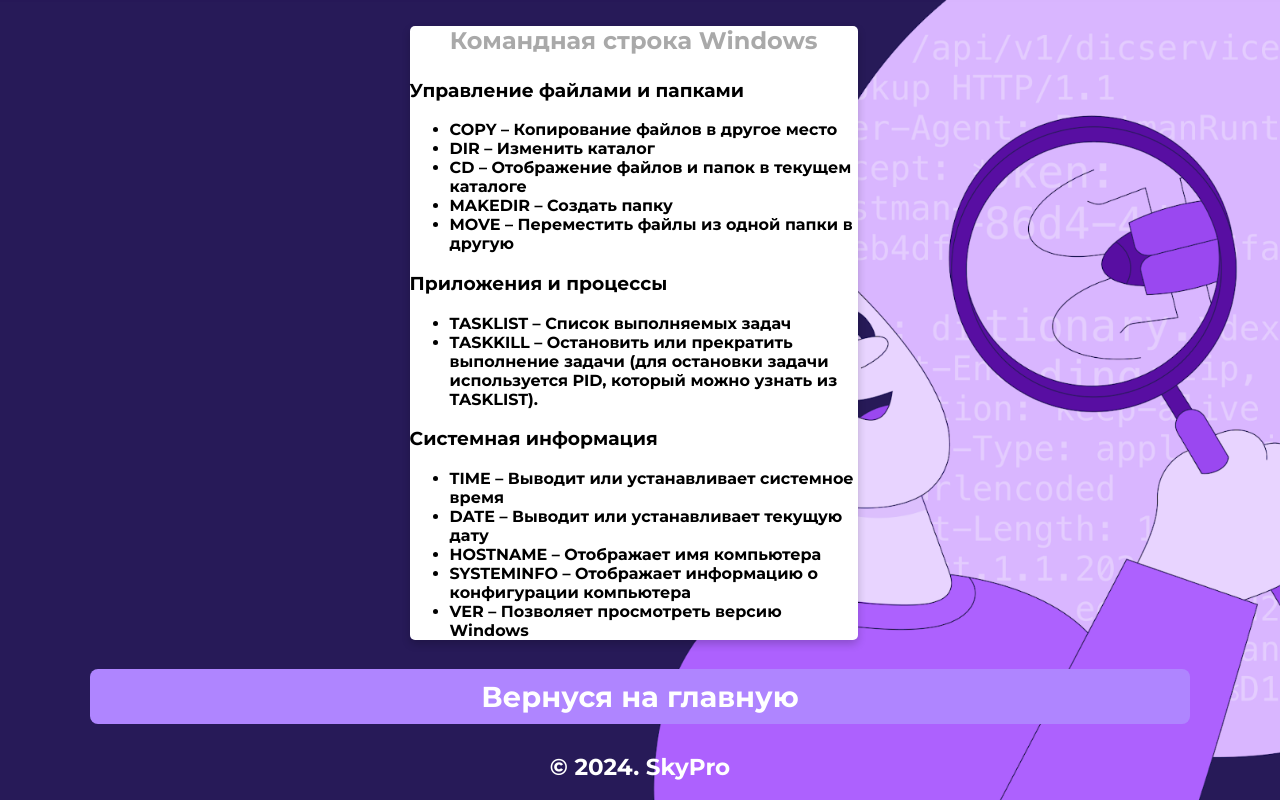
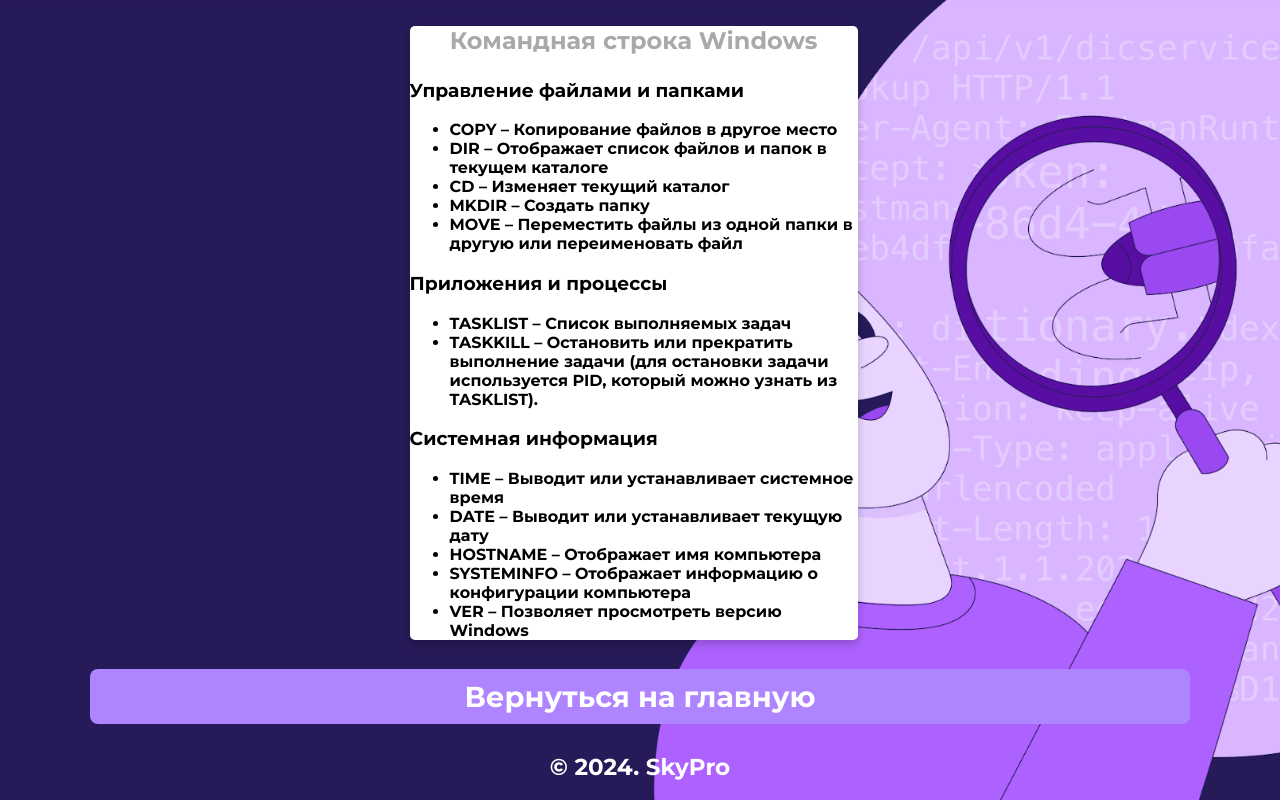
Before and after one commit to Aist-T/-, a plain HTML site: page html/cmd.html in a window 1280 px wide. Drawn offline with Linux system fonts and the light colour scheme.

Commit message:
Add files via upload

```diff
--- a/html/cmd.html
+++ b/html/cmd.html
@@ -16,10 +16,10 @@
          <h3 id="rt-0"> Управление файлами и папками</h3>
          <ul>
             <li>COPY – Копирование файлов в другое место</li>
-            <li>DIR – Изменить каталог</li>
-            <li>CD – Отображение файлов и папок в текущем каталоге</li>
-            <li>MAKEDIR – Создать папку</li>
-            <li>MOVE – Переместить файлы из одной папки в другую</li>
+            <li>DIR – Отображает список файлов и папок в текущем каталоге</li>
+            <li>CD – Изменяет текущий каталог</li>
+            <li>MKDIR – Создать папку</li>
+            <li>MOVE – Переместить файлы из одной папки в другую или переименовать файл</li>
          </ul>
          <h3 id="rt-1">Приложения и процессы</h3>
          <ul>
@@ -38,7 +38,7 @@
       <!--footer-->
       <footer class="animated fadeIn">
          <p class="location" align="center">
-            <a href="../index.html">Вернуся на главную</a>
+            <a href="../index.html">Вернуться на главную</a>
          </p>
       <footer class="animated fadeIn">
          &copy; 2024. SkyPro
```
Also changed, not shown: html/git.html (+5 -5 lines), html/mac.html (+2 -2 lines), defects.txt.
